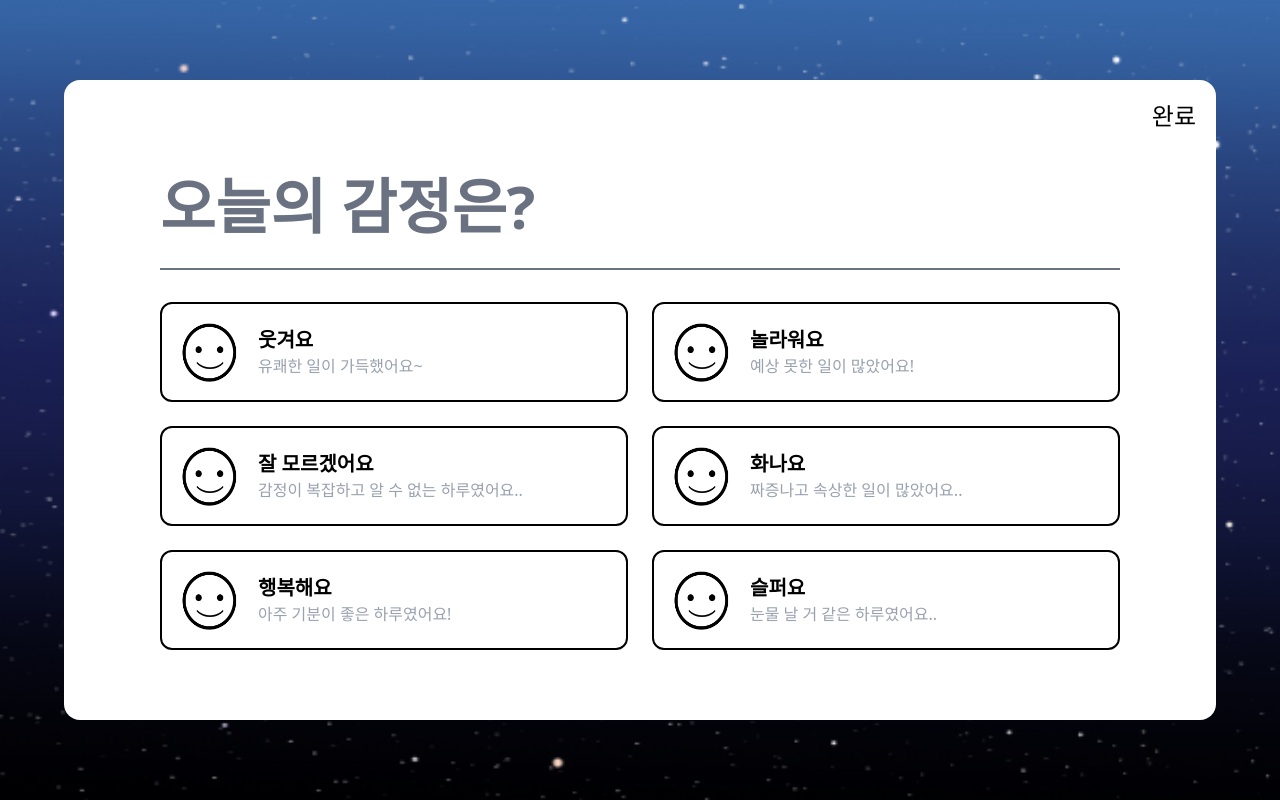
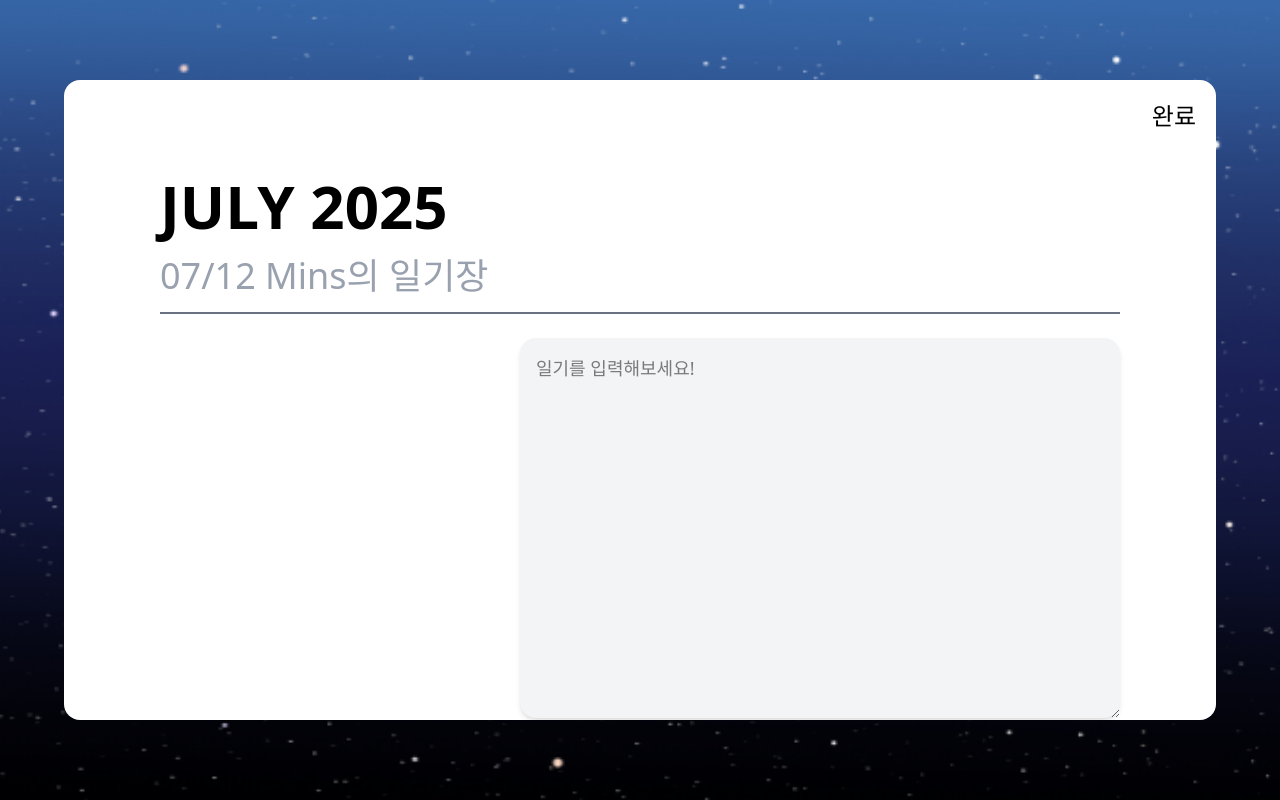
Before and after one commit to 2025-YU-SE-Project/Starlet_web, a React (Vite) app: page / in a window 1280 px wide. Built offline with nearby package versions, Linux system fonts and the light colour scheme.

Commit message:
일기 작성 페이지 구현

```diff
--- a/src/App.jsx
+++ b/src/App.jsx
@@ -2,9 +2,11 @@ import React from "react";
 import SignUp from "./pages/SignUp";
 import Calender from "./pages/Calender";
 import Emotion from "./pages/Emotion";
+import Tag from "./pages/Tag";
+import Diary from "./pages/Diary";
 
 const App = () => {
-  return <Emotion />;
+  return <Diary />;
 };
 
 export default App;
--- /dev/null
+++ b/src/pages/Diary.jsx
@@ -0,0 +1,31 @@
+import React from "react";
+import backgroundImage from "../assets/background.png";
+
+const Diary = () => {
+  return (
+    <div
+      className="w-full h-screen bg-cover bg-center flex items-center justify-center"
+      style={{ backgroundImage: `url(${backgroundImage})` }}
+    >
+      <div className="bg-white w-[90%] h-[80%] rounded-2xl p-24 relative overflow-auto">
+        <button className="absolute top-5 right-5 text-2xl text-black transition hover:scale-90">
+          완료
+        </button>
+        <div className="flex flex-col gap-5">
+          <h1 className="text-6xl font-bold text-black">JULY 2025</h1>
+          <h1 className="text-4xl text-gray-400">07/12 Mins의 일기장</h1>
+        </div>
+        <hr className="my-4 text-gray-500 border-t-2" />
+        <div className="w-full flex justify-end mt-6">
+          <textarea
+            type="text"
+            placeholder="일기를 입력해보세요!"
+            className="bg-gray-100 w-[600px] h-[380px] rounded-2xl p-4 text-black text-lg shadow-md focus:outline-none focus:ring-2 focus:ring-black"
+          />
+        </div>
+      </div>
+    </div>
+  );
+};
+
+export default Diary;
--- /dev/null
+++ b/src/pages/Tag.jsx
@@ -0,0 +1,7 @@
+import React from "react";
+
+const Tag = () => {
+  return <div>Tag</div>;
+};
+
+export default Tag;
```
